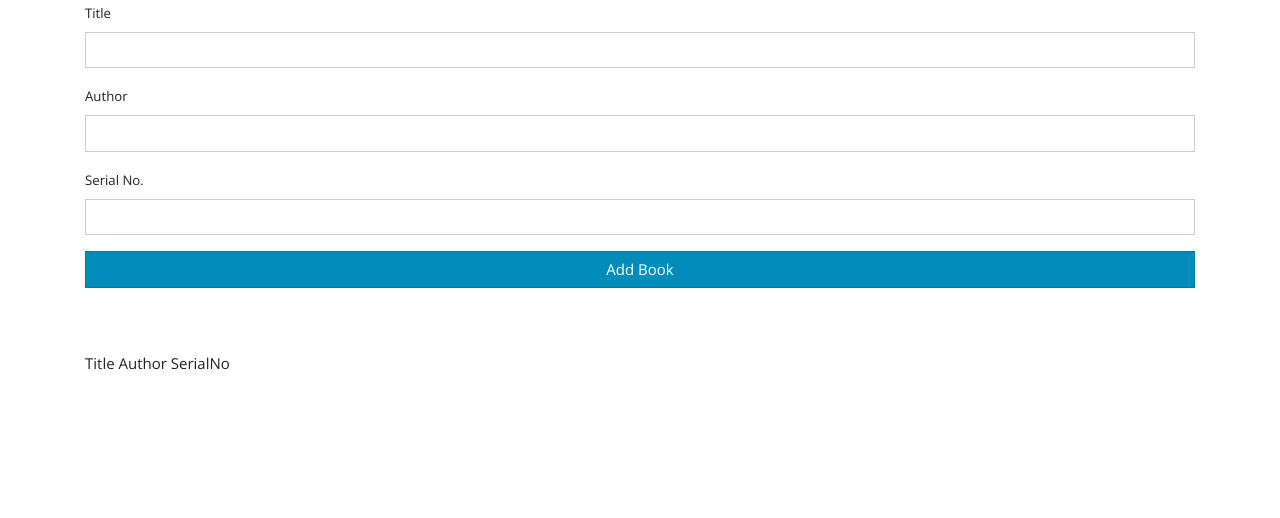
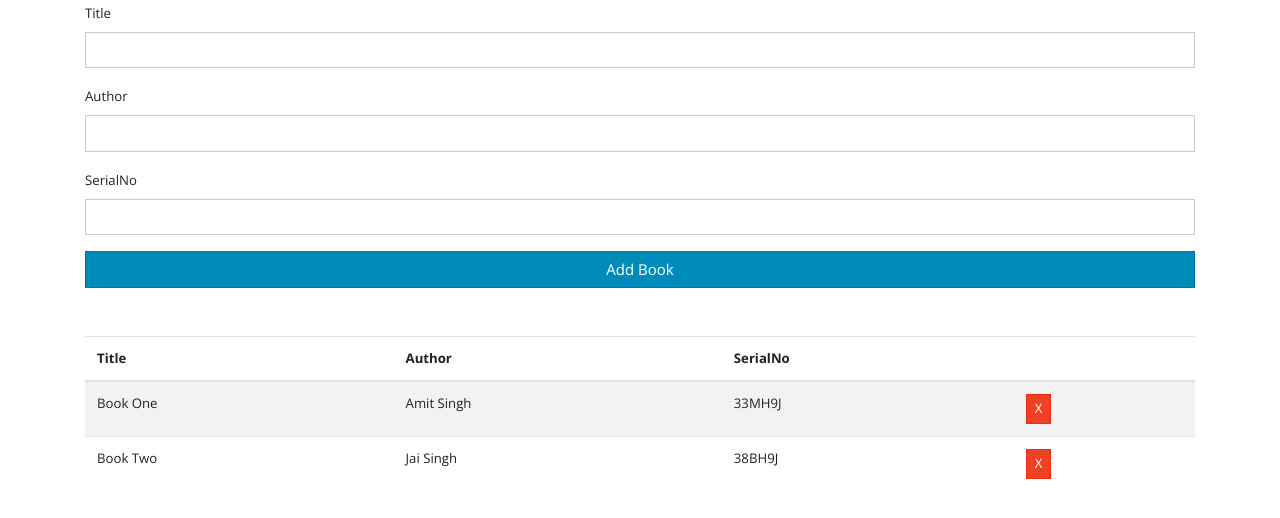
Before and after one commit to AMSCODE7/Book-list-js-Project, a plain HTML site: page index.html in a window 1280 px wide. Shown: the part 98-616 px from the top of the page. Drawn offline with nearby package versions, Linux system fonts and the light colour scheme.

Commit message:
remane book.js to booklist.js

```diff
--- a/book.js
+++ /dev/null
@@ -1 +0,0 @@
-//
--- /dev/null
+++ b/booklist.js
@@ -0,0 +1,71 @@
+// book class - represens a book
+
+class book {
+    constructor(Title,Author,SerialNo) {
+        this.Title = Title;
+        this.Author = Author;
+        this.SerialNo = SerialNo;
+    }
+}
+
+// UI class = handle ui tasks
+
+class UI {
+    static displayBooks(){
+        const storedBooks = [
+            {
+                title: 'Book One',
+                author: 'Amit Singh',
+                serialNo: '33MH9J'
+            },
+            {
+                title: 'Book Two',
+                author: 'Jai Singh',
+                serialNo: '38BH9J'
+            }
+        ];
+        const books = storedBooks;
+
+        books.forEach((book) => UI.addBookToList(book));
+    }
+    static addBookToList(book) {
+        const list = document.querySelector('#book-list');
+        const row = document.createElement('tr');
+        row.innerHTML = `
+        <td>${book.title}</td>
+        <td>${book.author}</td>
+        <td>${book.serialNo}</td>
+        <td><a href="#" class="btn btn-danger btn-sm delete">X</a></td>
+        `;
+
+        list.appendChild(row);
+    }
+}
+
+// store class : handles storage
+
+// event : display book
+
+document.addEventListener('DOMContentLoaded', UI.displayBooks);
+
+// event : add a book
+
+document.querySelector('#book-form').addEventListener('submit', (e)=> {
+
+    // Prevent actual Submit
+    e.preventDefault();
+
+
+    //Get Form Value
+    const title = document.querySelector('#title').value;
+    const author = document.querySelector('#author').value;
+    const serialNo = document.querySelector('#serialNo').value;
+
+    // instatiate book
+    const book = new book(title,author,serialNo);
+
+    console.log(book)
+
+});
+
+// event : remove a book
--- a/index.html
+++ b/index.html
@@ -24,12 +24,12 @@
                 <input type="text" id="author" class="form-control">
             </div>
             <div class="form-group">
-                <label for="serial-no.">Serial No.</label>
-                <input type="text" id="serial-no." class="form-control">
+                <label for="serialNo">SerialNo</label>
+                <input type="text" id="serialNo" class="form-control">
             </div>
             <input type="submit" value="Add Book" class="btn btn-primary btn-block">
         </form>
-        <table class="table table-striped mt-5"></table>
+        <table class="table table-striped mt-5">
             <thead>
                 <tr>
                     <th>Title</th>
@@ -39,10 +39,12 @@
                 </tr>
             </thead>
             <tbody id="book-list"></tbody>
+        </table>
+
     </div>
 
 
 
-    <script src="book.js"></script>
+    <script src="booklist.js"></script>
 </body>
 </html>
```
Lines whose indentation alone changed are shown as unchanged.
